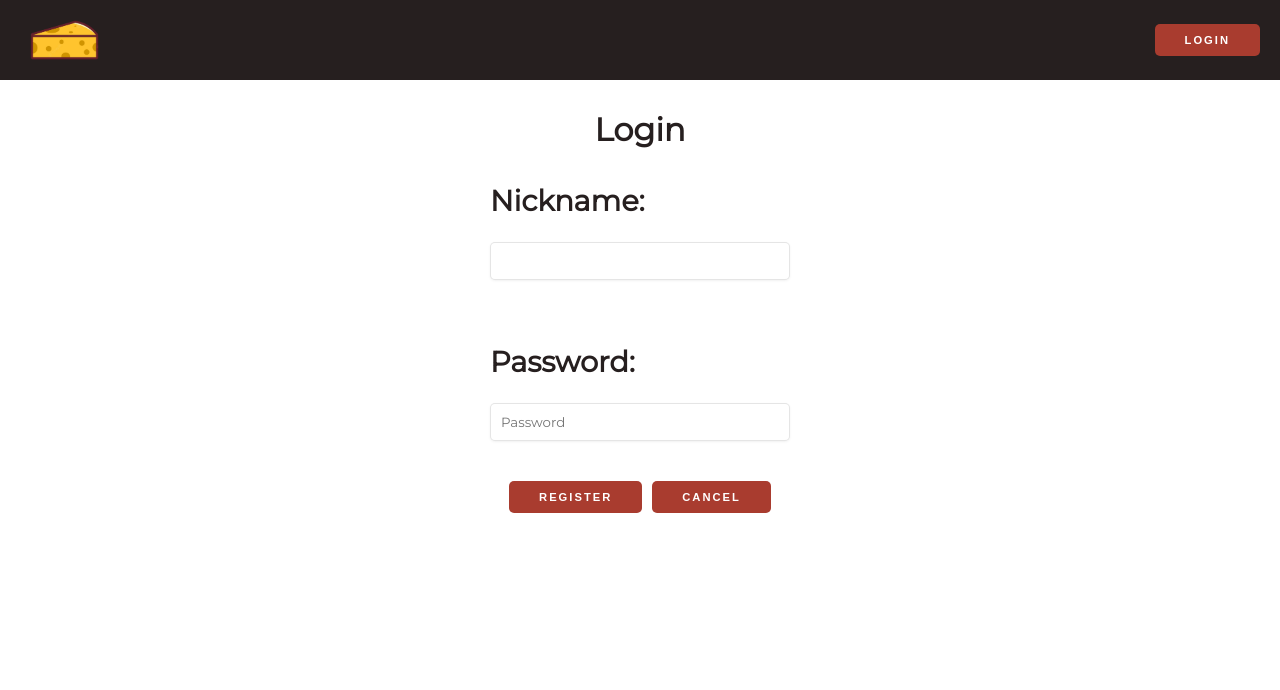
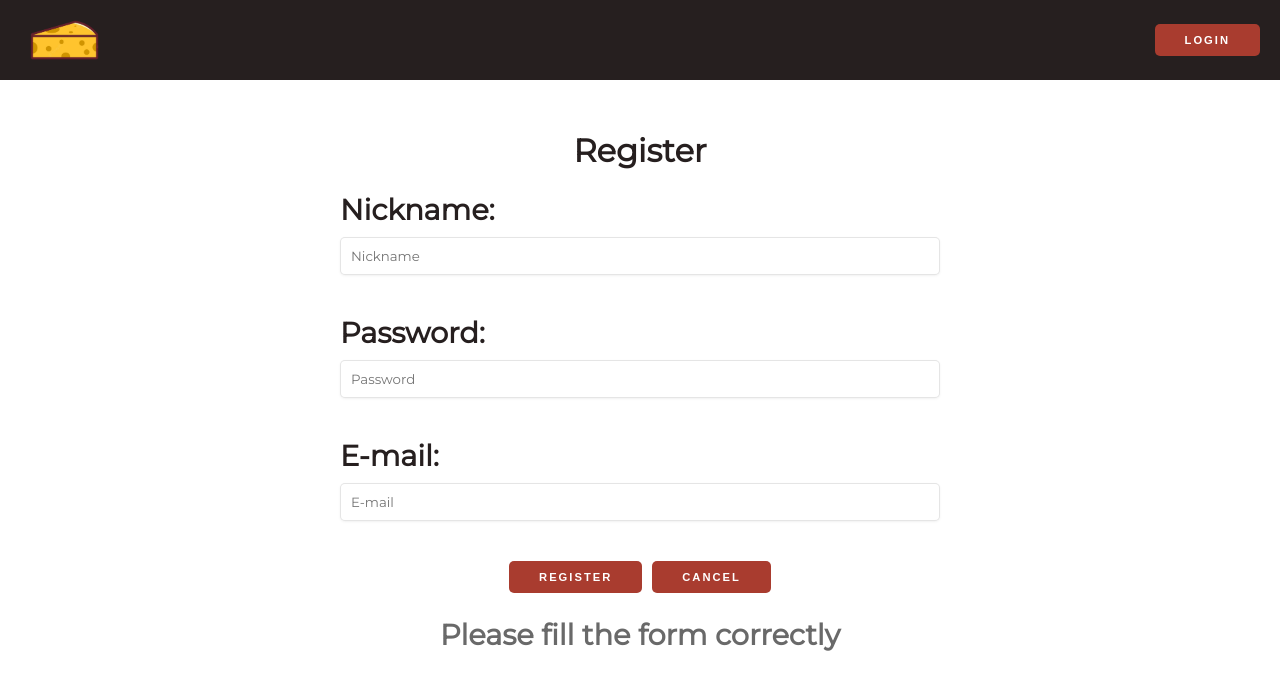
Before and after one commit to qerthopoly/cheese, a React (Create React App) app in the folder frontend/: page /register in a window 1280 px wide. Shown: the top 690 px of the page. Built offline with nearby package versions, Linux system fonts and the light colour scheme; a web font is replaced by a local one.

Commit message:
Complete register

```diff
--- a/frontend/src/components/ButtonMain.js
+++ b/frontend/src/components/ButtonMain.js
@@ -1,6 +1,9 @@
 import "../styles/MainPage.css";
 
 export default function ButtonMain({ text, buttonFunction, disabled }) {
+
+  const jwtToken = sessionStorage.getItem('jwtToken')
+
   return (
     <button className="MainButton" onClick={buttonFunction} disabled={disabled}>
       {text}
--- a/frontend/src/hooks/useFetchPost.js
+++ b/frontend/src/hooks/useFetchPost.js
@@ -2,7 +2,7 @@ import { useReducer } from "react";
 
 const initialState = {
   isLoading: false,
-  error: false,
+  error: true,
 };
 
 function reducer(state, action) {
--- a/frontend/src/hooks/useValidation.js
+++ b/frontend/src/hooks/useValidation.js
@@ -47,7 +47,7 @@ function reducer(state, action) {
           error: null,
         };
       });
-      console.log("VAL STATUS", validationStatus);
+      // console.log("VAL STATUS", validationStatus);
       return {
         ...state,
         validationStatus: validationStatus,
--- a/frontend/src/routes/AddCheese.js
+++ b/frontend/src/routes/AddCheese.js
@@ -36,10 +36,7 @@ export default function AddCheese() {
     <div className="wrapper-add-cheese">
       <NavigationBar buttonText="LOGIN" />
       <div className="middle-section-add-cheese">
-        <div className="middle-section-header">
-          <h1 className="add-cheese-h1">Contribute please:</h1>
-          <ButtonMain text="RETURN" buttonFunction={navigateToCheeses} />
-        </div>
+        <h1 className="add-cheese-h1">Contribute please</h1>
         <h2 className="form-h2">Cheese name:</h2>
         <Input
           type="text"
@@ -64,18 +61,18 @@ export default function AddCheese() {
           errorMessage={getErrorMessage("picture")}
         />
         <div className="submit-section">
-          {state.isLoading ? (
-            <h3 className="post-loading-h3">Loading...</h3>
-          ) : (
-            <></>
-          )}
           <ButtonMain
             text="ADD THE CHEESE"
             buttonFunction={() => fetchPost(validationState.body)}
             disabled={!isValid()}
           />
+          <ButtonMain text="RETURN" buttonFunction={navigateToCheeses} />
         </div>
-        <div></div>
+        {state.isLoading ? (
+          <h3 className="post-loading-h3">Loading...</h3>
+        ) : (
+          <></>
+        )}
       </div>
     </div>
   );
--- a/frontend/src/routes/Cheeses.js
+++ b/frontend/src/routes/Cheeses.js
@@ -26,7 +26,7 @@ export default function Cheeses() {
         </div>
         <div className="CheeseRenders">
           {state.isLoading ? (
-            <h2 className="IsLoadingText">Loading...</h2>
+            <h2 className="is-loading-text">Loading...</h2>
           ) : (
             <Grid
               content={state.data.map((cheese) => (
--- a/frontend/src/routes/Login.js
+++ b/frontend/src/routes/Login.js
@@ -9,7 +9,7 @@ export default function Login() {
   const navigate = useNavigate()
 
   function navigateToRegister() {
-	navigate('/register')
+    navigate('/register')
   }
 
   function buttonFn() {
@@ -21,14 +21,15 @@ export default function Login() {
       <NavigationBar />
       <div className="middle-section-login">
         <h1 className="login-h1">Login</h1>
-        <div className="login-form"></div>
-        <h2 className="login-h2">Nickname:</h2>
-        <Input type="text" placeholder="" Nickname />
-        <h2 className="login-h2">Password:</h2>
-        <Input type="password" placeholder="Password" />
+        <div className="login-form">
+          <h2 className="login-h2">Nickname:</h2>
+          <Input type="text" placeholder="Nickname" />
+          <h2 className="login-h2">Password:</h2>
+          <Input type="password" placeholder="Password" />
+        </div>
         <div className="login-buttons">
           <ButtonMain text="LOGIN" buttonFunction={buttonFn} />
-		  <ButtonMain text="REGISTER" buttonFunction={navigateToRegister} />
+          <ButtonMain text="REGISTER" buttonFunction={navigateToRegister} />
         </div>
       </div>
     </div>
--- a/frontend/src/routes/Register.js
+++ b/frontend/src/routes/Register.js
@@ -1,28 +1,67 @@
+import { useNavigate } from "react-router-dom";
 import ButtonMain from "../components/ButtonMain";
 import Input from "../components/Input";
 import NavigationBar from "../components/NavigationBar";
+import useFetchPost from "../hooks/useFetchPost";
+import { useState } from "react";
 
 export default function Register() {
   const usersURL = "http://localhost:9998/register";
 
-  function buttonFn() {
-    console.log("LOGIN");
+  const [body, setBody] = useState([]);
+
+  const navigate = useNavigate();
+
+  const { state, fetchPost } = useFetchPost(usersURL, navigateReturnToLogin);
+
+  function handleRegister () {
+    fetchPost(body)
+  }
+
+  function navigateReturnToLogin() {
+    navigate("/login");
   }
 
   return (
     <div className="wrapper-register">
       <NavigationBar />
       <div className="middle-section-register">
-        <h1 className="register-h1">Login</h1>
-        <div className="register-form"></div>
-        <h2 className="register-h2">Nickname:</h2>
-        <Input type="text" placeholder="" Nickname />
-        <h2 className="register-h2">Password:</h2>
-        <Input type="password" placeholder="Password" />
+        <h1 className="register-h1">Register</h1>
+        <div className="register-form">
+          <h2 className="register-h2">Nickname:</h2>
+          <Input
+            type="text"
+            placeholder="Nickname"
+            onChange={(e) => setBody({...body, nickname: e.target.value})}
+          />
+          <h2 className="register-h2">Password:</h2>
+          <Input
+            type="password"
+            placeholder="Password"
+            onChange={(e) => setBody({...body, password: e.target.value})}
+          />
+          <h2 className="register-h2">E-mail:</h2>
+          <Input
+            type="text"
+            placeholder="E-mail"
+            onChange={(e) => setBody({...body, email: e.target.value})}
+          />
+        </div>
         <div className="register-buttons">
-          <ButtonMain text="REGISTER" buttonFunction={buttonFn} />
-		  <ButtonMain text="CANCEL" buttonFunction={buttonFn} />
+          <ButtonMain
+            text="REGISTER"
+            buttonFunction={handleRegister}
+          />
+          <ButtonMain text="CANCEL" buttonFunction={navigateReturnToLogin} />
         </div>
+        {state.isLoading ? <h2 className="is-loading-text">Loading...</h2> : <></>}
+        {state.error ? (
+          <h2 className="is-loading-text">
+            Please fill the form correctly
+          </h2>
+        ) : (
+          <></>
+        )}
       </div>
     </div>
   );
--- a/frontend/src/styles/Pages.css
+++ b/frontend/src/styles/Pages.css
@@ -6,6 +6,7 @@
   font-size: 1.4em;
 }
 
+.add-cheese-h1,
 .login-h1,
 .register-h1 {
   text-align: center;
@@ -13,7 +14,7 @@
 
 .form-h2,
 .login-h2,
-.register-h1 {
+.register-h2 {
   font-size: 1.2em;
   margin: 0px;
   margin-bottom: 10px;
@@ -53,7 +54,7 @@
   width: 300px;
 }
 
-.middle-section-header {
+.section-space-between {
   display: flex;
   justify-content: space-between;
   align-items: center;
@@ -67,9 +68,9 @@
 
 .submit-section {
   display: flex;
-  justify-content: end;
+  justify-content: center;
   align-items: center;
-  gap: 20px;
+  gap: 10px;
   margin-top: 10px;
 }
 
@@ -80,7 +81,8 @@
   gap: 10px;
 }
 
-.IsLoadingText {
+.is-loading-text {
+  font-size: 1.2em;
   text-align: center;
   color: dimgrey;
 }
@@ -88,6 +90,7 @@
 /* TABLET */
 
 @media (min-width: 768px) {
+
   .CheesesPageH1,
   .add-cheese-h1,
   .login-h1,
@@ -105,14 +108,20 @@
     font-size: 1.3em;
   }
 
-  .middle-section-login {
+  .middle-section-login,
+  .middle-section-register {
     width: 500px;
+  }
+
+  .is-loading-text {
+    font-size: 1.5em;
   }
 }
 
 /* DESKTOP */
 
 @media (min-width: 1024px) {
+
   .CheesesPageH1,
   .add-cheese-h1,
   .login-h1,
@@ -130,7 +139,12 @@
     font-size: 1.6em;
   }
 
-  .middle-section-login {
+  .middle-section-login,
+  .middle-section-register {
     width: 600px;
   }
+
+  .is-loading-text {
+    font-size: 1.8em;
+  }
 }
```
Also changed, not shown: frontend/src/hooks/useRegistration.js (added, +11 -0 lines).
